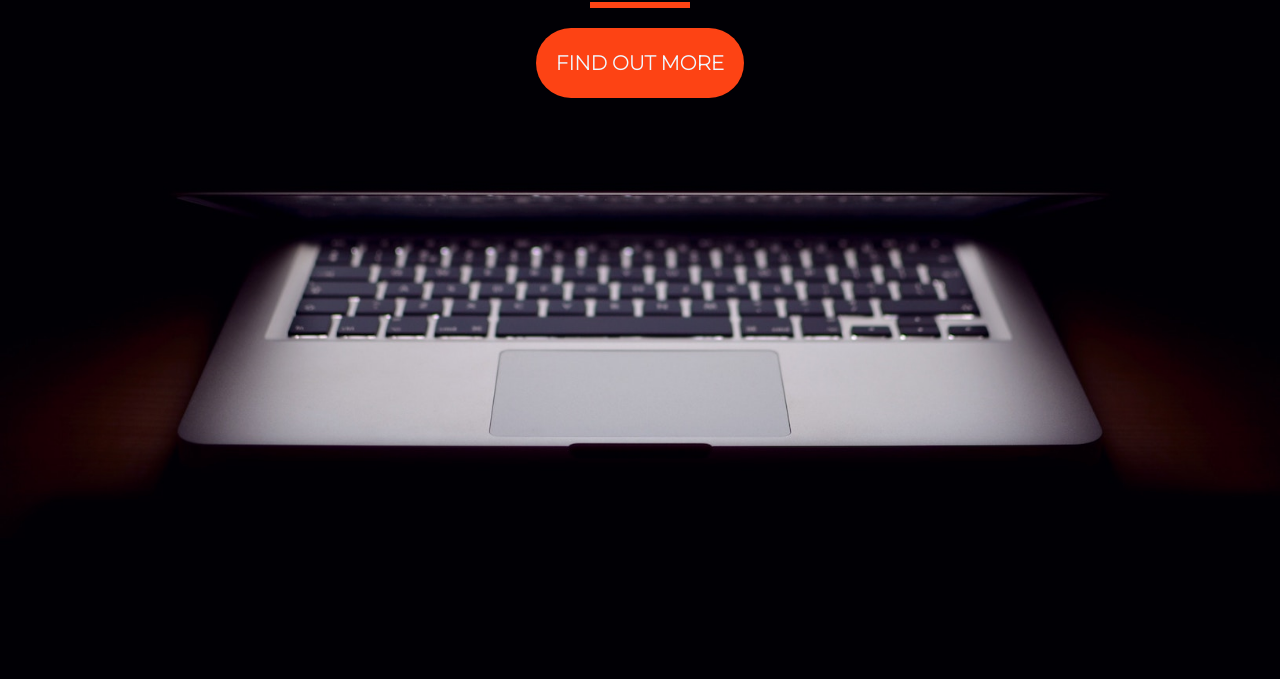
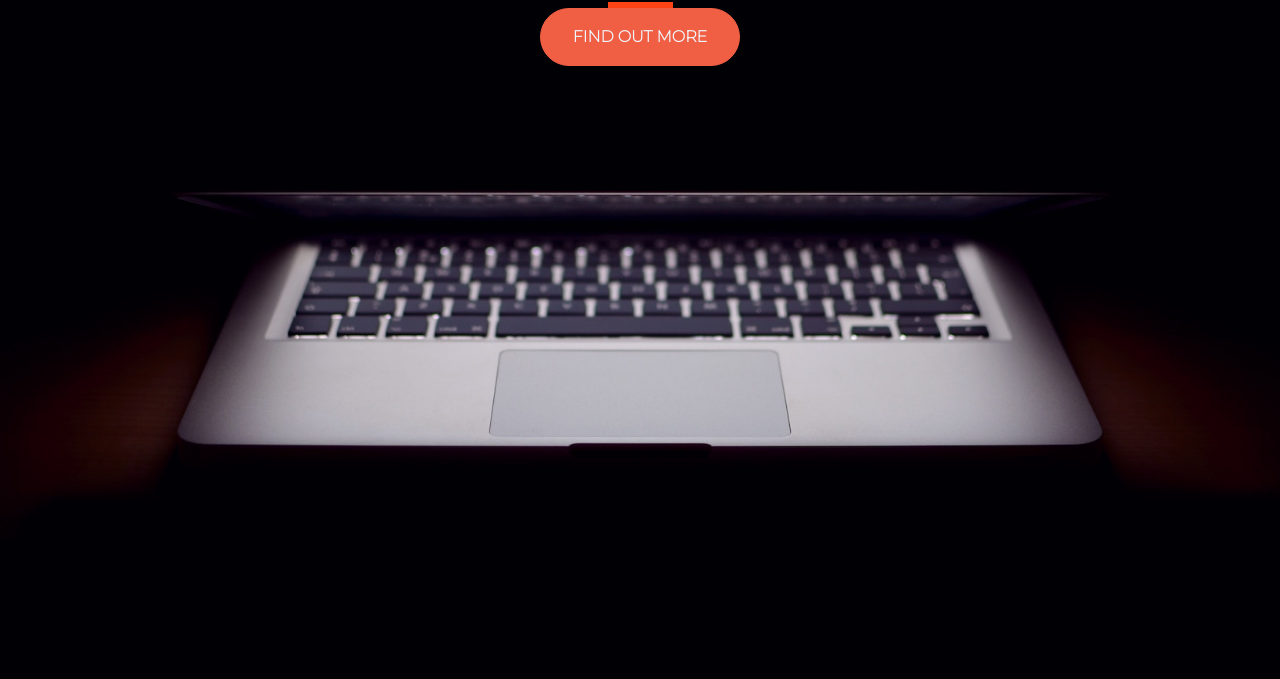
Before and after one commit to drianoK/startup-landing-page, a plain HTML site: page index.html in a window 1280 px wide. Shown: the part 121-800 px from the top of the page. Drawn offline with nearby package versions, Linux system fonts and the light colour scheme.

Commit message:
Type=button törlésre került, helyette Bootstrap Class-t kapott ez Stílusozva is lett a Styles.css-ben

```diff
--- a/index.html
+++ b/index.html
@@ -20,9 +20,9 @@
 <body>
 
     <div class="container">
-    <h1>The biggest startup event of the year</h1>
+    <h1><strong>The biggest startup event of the year</strong></h1>
     <hr>
-    <button type="button">Find out more</button>
+    <button class="btn btn-primary btn-xl">Find out more</button>
     </div>
 
 </body>
--- a/styles.css
+++ b/styles.css
@@ -13,6 +13,7 @@ html,body {
 .container {
     max-width: 80%;
     text-align: center;
+
 
 
 }
@@ -32,24 +33,30 @@ h1 {
 
 hr {
     border: 3px solid #fd4314;
+    color:#fd4314;
     opacity: 1;
-    max-width: 100px;
+    max-width: 65px;
     margin: 0 auto;
 
 }
 
-button {
-    padding: 20px;
-    margin: 20px;
-    font-size: 1.25rem;
-    background-color: #fd4314;
-    border: none;
-    border-radius: 50px;
-    max-width: 250px;
-
-
+.btn {
+    font-weight: 700;
+    border-radius: 300px;
 }
 
-.button:hover {
+.btn-primary {
+    color: aliceblue;
+    background-color: #f05f44;
+    border-color: #f05f44;
+}
 
+.btn-primary:hover {
+    background-color: #ee4b08;
+    border-color: #ee4b08;
+    border-width: 4px;
 }
+
+.btn-xl {
+    padding: 1rem 2rem;
+}
```
